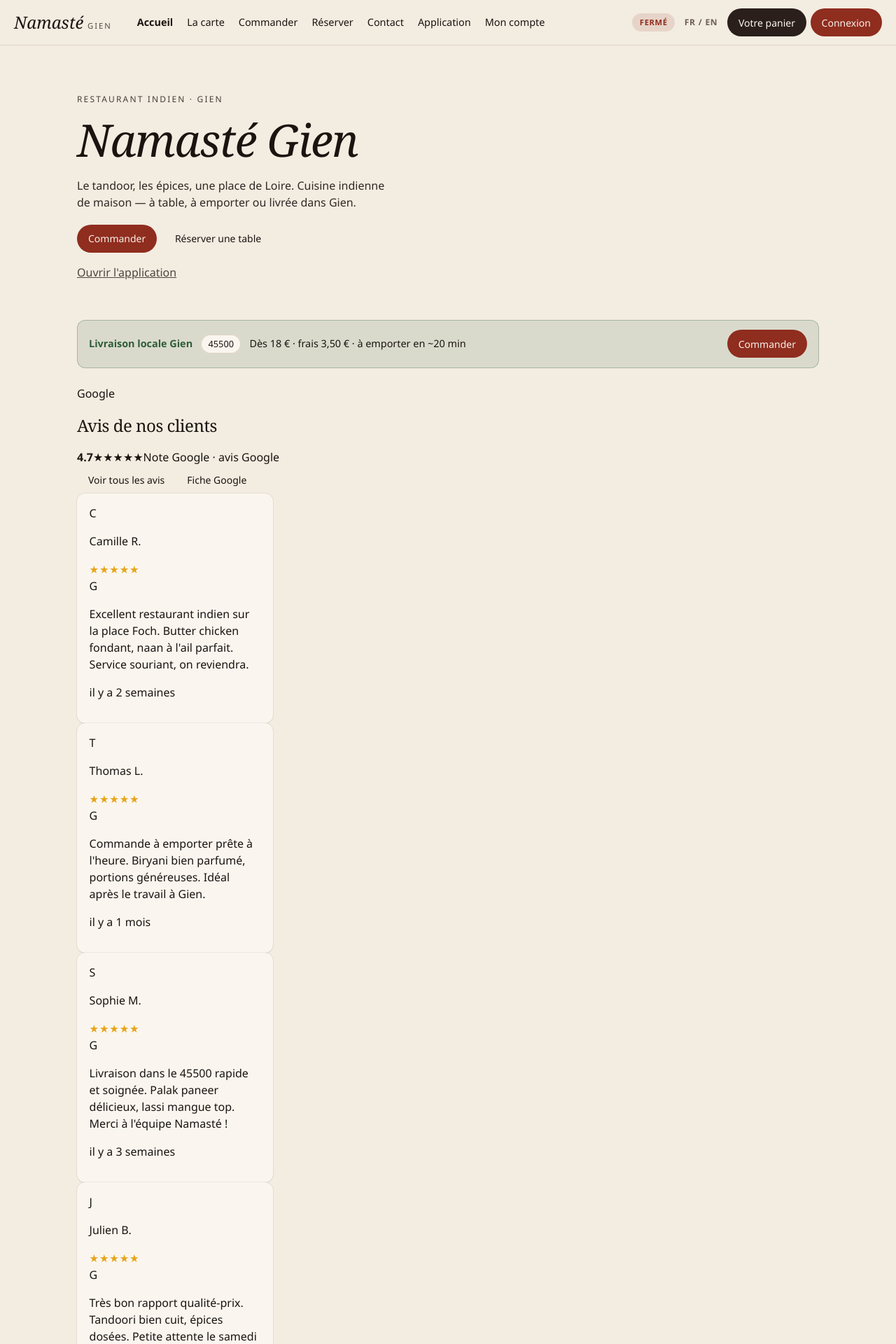
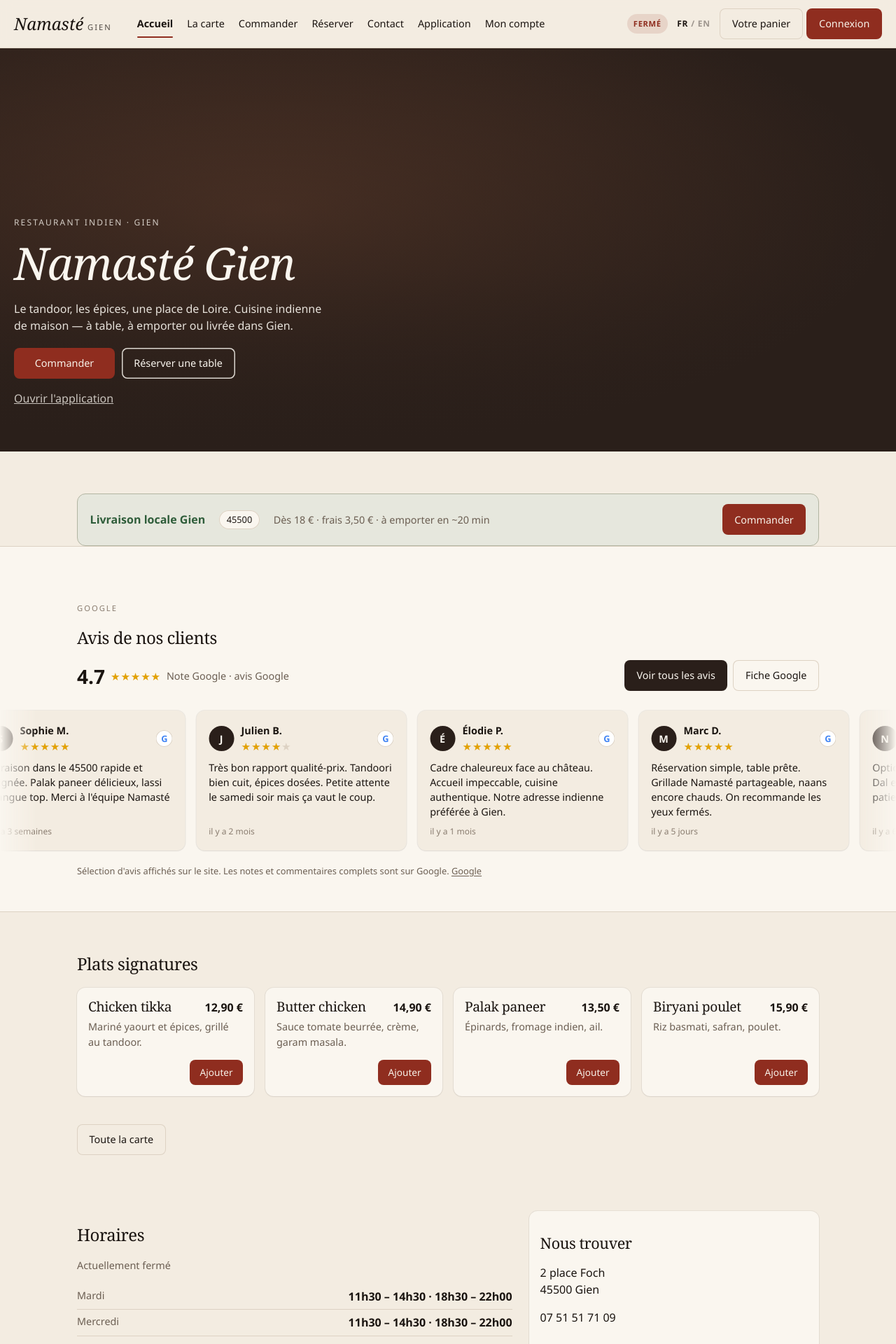
Before and after one commit to Souravsuvro/namaste-gien, a React (Vite) app: page / in a window 1280 px wide. Shown: the top 1920 px of the page at 70% size. Built offline with nearby package versions, Linux system fonts and the light colour scheme.

Commit message:
ux: full styles — hover polish, sticky cart, dish cards, hero outline CTA

```diff
--- a/src/index.css
+++ b/src/index.css
@@ -54,240 +54,290 @@ button:disabled { opacity: 0.45; cursor: not-allowed; }
   display: inline-flex; align-items: center; gap: 0.25rem;
   height: 2.5rem; padding: 0 0.5rem; border: 0; background: transparent;
   font-size: 0.75rem; font-weight: 600; letter-spacing: 0.06em;
-  text-transform: uppercase; color: var(--muted);
+  text-transform: uppercase; color: var(--ink);
 }
-.lang-toggle span.is-active { color: var(--ink); }
-.cart-btn, .user-chip, .btn {
+.lang-toggle .dim { opacity: 0.4; }
+.btn {
   display: inline-flex; align-items: center; justify-content: center; gap: 0.4rem;
-  height: 2.5rem; padding: 0 1rem; border-radius: 999px; border: 0;
-  font-size: 0.875rem; font-weight: 500;
+  min-height: 2.75rem; padding: 0 1.1rem; border-radius: 8px; border: 0;
+  font-weight: 500; font-size: 0.9rem;
+  transition: background 0.15s ease, color 0.15s ease, transform 0.12s ease, box-shadow 0.15s ease, filter 0.15s ease;
 }
+.btn:hover:not(:disabled) { filter: brightness(1.06); }
+.btn:active:not(:disabled) { transform: scale(0.98); }
 .btn-primary { background: var(--chili); color: var(--chili-fg); }
-.btn-secondary { background: var(--walnut); color: var(--cream); }
+.btn-primary:hover:not(:disabled) { background: color-mix(in srgb, var(--chili) 88%, #000); filter: none; }
+.btn-walnut { background: var(--walnut); color: var(--cream); }
+.btn-walnut:hover:not(:disabled) { background: color-mix(in srgb, var(--walnut) 85%, #fff); filter: none; }
+.btn-outline { background: transparent; color: var(--ink); box-shadow: inset 0 0 0 1px var(--line); }
+.btn-outline:hover:not(:disabled) { background: color-mix(in srgb, var(--ink) 4%, transparent); filter: none; }
+.btn-google { background: #fff; color: #1a1410; box-shadow: inset 0 0 0 1px var(--line); width: 100%; }
+.btn-sm { min-height: 2.25rem; padding: 0 0.9rem; font-size: 0.85rem; }
+.btn-hero-outline {
+  background: transparent;
+  color: var(--cream);
+  box-shadow: inset 0 0 0 1.5px rgba(250, 246, 239, 0.85);
+}
+.btn-hero-outline:hover:not(:disabled) {
+  background: rgba(250, 246, 239, 0.12);
+  filter: none;
+}
 .btn-ghost {
-  background: transparent; box-shadow: inset 0 0 0 1px var(--line); color: var(--ink);
+  background: transparent;
+  color: var(--muted);
+  box-shadow: none;
 }
-.btn-sm { height: 2rem; padding: 0 0.75rem; font-size: 0.8rem; }
-.cart-btn { background: var(--walnut); color: var(--cream); }
-.user-chip {
-  background: var(--cream); box-shadow: var(--shadow); color: var(--ink);
-  max-width: 10rem; overflow: hidden; text-overflow: ellipsis; white-space: nowrap;
-}
-.main { flex: 1; width: 100%; max-width: 1100px; margin: 0 auto; padding: 1.5rem 1.25rem 3rem; }
-.site-footer {
-  border-top: 1px solid var(--line);
-  padding: 2rem 1.25rem;
-  background: var(--walnut);
+.main { flex: 1; }
+.footer { background: var(--walnut); color: var(--cream); padding: 2rem 1.25rem; font-size: 0.85rem; }
+.hero {
+  position: relative; min-height: 72dvh; display: flex; align-items: flex-end;
+  padding: 2rem 1.25rem 3rem;
+  background: linear-gradient(to top, #2a1f1a 0%, rgba(42, 31, 26, 0.55) 45%, rgba(42, 31, 26, 0.25) 100%),
+    radial-gradient(ellipse at 30% 40%, #5c3a2a, #2a1f1a 70%);
   color: var(--cream);
-}
-.footer-grid {
-  max-width: 1100px; margin: 0 auto;
-  display: grid; grid-template-columns: repeat(auto-fit, minmax(180px, 1fr)); gap: 1.5rem;
-}
-.footer-grid a { opacity: 0.85; }
-.footer-grid a:hover { opacity: 1; }
-.hero {
-  display: grid; gap: 1.5rem; padding: 2rem 0 2.5rem;
-}
-@media (min-width: 800px) {
-  .hero { grid-template-columns: 1.2fr 1fr; align-items: center; }
-  .nav { display: flex; }
 }
 .hero h1 { font-size: clamp(2.5rem, 6vw, 4rem); font-style: italic; margin: 0.4rem 0 0.75rem; }
 .hero p { max-width: 28rem; opacity: 0.9; }
 .hero-actions { display: flex; flex-wrap: wrap; gap: 0.6rem; margin-top: 1.25rem; }
-.kicker {
-  font-size: 0.75rem; font-weight: 600; letter-spacing: 0.14em;
-  text-transform: uppercase; color: var(--chili);
+.hero-actions .btn { min-width: 9rem; }
+.section { max-width: 1100px; margin: 0 auto; padding: 2.5rem 1.25rem; }
+.grid-menu { display: grid; gap: 1rem; grid-template-columns: repeat(auto-fill, minmax(240px, 1fr)); }
+.card {
+  background: var(--cream); border-radius: var(--radius); box-shadow: var(--shadow); padding: 1rem;
+  transition: box-shadow 0.18s ease, transform 0.18s ease;
 }
-.card {
-  background: var(--cream); border-radius: var(--radius);
-  box-shadow: var(--shadow); padding: 1.25rem;
+.card:hover {
+  box-shadow: 0 4px 14px rgba(26, 20, 16, 0.08), 0 0 0 1px rgba(26, 20, 16, 0.06);
 }
-.card-grid {
-  display: grid; grid-template-columns: repeat(auto-fill, minmax(240px, 1fr)); gap: 1rem;
+.card h3 { margin: 0 0 0.35rem; font-size: 1.2rem; }
+.muted { color: var(--muted); font-size: 0.9rem; }
+.price { font-variant-numeric: tabular-nums; font-weight: 600; }
+.badge {
+  display: inline-flex; padding: 0.15rem 0.55rem; border-radius: 999px;
+  font-size: 0.7rem; text-transform: uppercase; letter-spacing: 0.04em;
+  background: color-mix(in srgb, var(--chili) 12%, transparent); color: var(--chili);
 }
-.section-title { margin: 0 0 1rem; font-size: 1.75rem; }
-.menu-tabs {
-  display: flex; flex-wrap: wrap; gap: 0.4rem; margin-bottom: 1.25rem;
+.layout-2 { display: grid; gap: 1.5rem; }
+.form { display: grid; gap: 0.85rem; }
+.form label { display: grid; gap: 0.35rem; font-size: 0.85rem; font-weight: 500; }
+.form input, .form select, .form textarea {
+  min-height: 2.75rem; padding: 0.55rem 0.85rem; border-radius: 8px; border: 0;
+  background: var(--cream); box-shadow: inset 0 0 0 1px var(--line); color: var(--ink);
+  transition: box-shadow 0.15s ease;
 }
-.menu-tabs button {
-  height: 2.25rem; padding: 0 0.9rem; border-radius: 999px; border: 0;
-  background: transparent; box-shadow: inset 0 0 0 1px var(--line);
+.form input:focus, .form select:focus, .form textarea:focus {
+  outline: none; box-shadow: inset 0 0 0 2px var(--chili);
 }
-.menu-tabs button.active { background: var(--walnut); color: var(--cream); box-shadow: none; }
-.menu-item {
-  display: flex; justify-content: space-between; gap: 1rem; align-items: flex-start;
+.tabs { display: flex; gap: 0.4rem; flex-wrap: wrap; margin-bottom: 1rem; }
+.chip {
+  min-height: 2.4rem; padding: 0 0.9rem; border-radius: 999px; border: 0;
+  background: var(--cream); color: var(--ink); font-size: 0.85rem;
+  transition: background 0.15s ease, color 0.15s ease; cursor: pointer;
 }
-.menu-item h3 { margin: 0 0 0.25rem; font-size: 1.1rem; }
-.menu-item p { margin: 0; font-size: 0.9rem; color: var(--muted); }
-.price { font-weight: 600; white-space: nowrap; }
-.sold-out { opacity: 0.55; }
-.sold-out .price::after { content: " · épuisé"; font-weight: 500; font-size: 0.8rem; }
-.form-grid { display: grid; gap: 0.85rem; }
-.form-row { display: grid; gap: 0.35rem; }
-.form-row label { font-size: 0.8rem; font-weight: 600; color: var(--muted); }
-.form-row input, .form-row select, .form-row textarea {
-  height: 2.75rem; padding: 0 0.85rem; border-radius: 10px;
-  border: 1px solid var(--line); background: #fff; color: var(--ink);
+.chip:hover:not(.active) {
+  background: color-mix(in srgb, var(--walnut) 8%, var(--cream));
 }
-.form-row textarea { height: auto; min-height: 5rem; padding: 0.75rem 0.85rem; resize: vertical; }
-.form-row input:focus, .form-row select:focus, .form-row textarea:focus {
-  outline: 2px solid color-mix(in srgb, var(--chili) 45%, transparent); outline-offset: 1px;
-}
-.field-error { color: var(--chili); font-size: 0.8rem; }
+.chip.active { background: var(--walnut); color: var(--cream); }
 .table { width: 100%; border-collapse: collapse; font-size: 0.9rem; }
 .table th, .table td { text-align: left; padding: 0.75rem 0.5rem; border-bottom: 1px solid var(--line); }
 .stat-row { display: grid; grid-template-columns: repeat(auto-fit, minmax(140px, 1fr)); gap: 0.75rem; margin-bottom: 1.5rem; }
 .stat { background: var(--cream); border-radius: var(--radius); padding: 1rem; box-shadow: var(--shadow); }
-.stat strong { display: block; font-size: 1.4rem; }
-.stat span { font-size: 0.8rem; color: var(--muted); }
-.badge {
-  display: inline-flex; align-items: center; height: 1.5rem; padding: 0 0.55rem;
-  border-radius: 999px; font-size: 0.7rem; font-weight: 600; letter-spacing: 0.04em;
-  text-transform: uppercase;
+.stat strong { display: block; font-size: 1.4rem; font-variant-numeric: tabular-nums; }
+.phone-frame {
+  max-width: 430px; margin: 0 auto; min-height: 100dvh; background: var(--paper);
+  box-shadow: var(--shadow); display: flex; flex-direction: column;
 }
-.badge-received { background: #e8dff0; color: #4a3560; }
-.badge-preparing { background: #f5e6c8; color: #6b4e16; }
-.badge-ready { background: #d8eadc; color: var(--success); }
-.badge-collected, .badge-delivered { background: #d4e4f0; color: #1e4a6e; }
-.badge-cancelled { background: #f0d8d4; color: var(--chili); }
-.badge-confirmed { background: #d8eadc; color: var(--success); }
-.toast-host {
-  position: fixed; bottom: 1.25rem; right: 1.25rem; z-index: 100;
-  display: flex; flex-direction: column; gap: 0.5rem; max-width: min(20rem, calc(100vw - 2rem));
+.app-stage { min-height: 100dvh; background: var(--walnut); }
+.app-tabs {
+  display: grid; grid-template-columns: repeat(5, 1fr);
+  border-top: 1px solid var(--line); background: var(--cream);
 }
-.toast {
-  padding: 0.75rem 1rem; border-radius: 10px; background: var(--walnut); color: var(--cream);
-  box-shadow: 0 8px 24px rgba(0,0,0,0.18); font-size: 0.9rem; animation: toast-in 0.25s ease;
+.app-tabs a {
+  display: flex; flex-direction: column; align-items: center; justify-content: center;
+  gap: 0.2rem; height: 4rem; font-size: 0.7rem; color: var(--muted);
 }
-.toast.err { background: var(--chili); }
-@keyframes toast-in { from { opacity: 0; transform: translateY(8px); } to { opacity: 1; transform: none; } }
-.order-tracker {
-  display: flex; gap: 0; margin: 0.75rem 0 0; padding: 0; list-style: none;
+.app-tabs a.active { color: var(--chili); }
+.alert {
+  padding: 0.75rem 1rem; border-radius: 8px;
+  background: color-mix(in srgb, var(--chili) 10%, var(--cream)); color: var(--chili); font-size: 0.9rem;
 }
-.order-tracker li {
-  flex: 1; text-align: center; font-size: 0.7rem; color: var(--subtle); position: relative;
-  padding-top: 1.25rem;
+.success {
+  background: color-mix(in srgb, var(--success) 12%, var(--cream)); color: var(--success);
 }
-.order-tracker li::before {
-  content: ""; position: absolute; top: 0.35rem; left: 50%; width: 0.65rem; height: 0.65rem;
-  margin-left: -0.325rem; border-radius: 50%; background: var(--line);
+.divider { display: flex; align-items: center; gap: 0.75rem; color: var(--subtle); font-size: 0.8rem; }
+.divider::before, .divider::after { content: ""; flex: 1; height: 1px; background: var(--line); }
+@media (min-width: 800px) {
+  .nav { display: flex; }
+  .layout-2 { grid-template-columns: 1.2fr 0.8fr; }
+  .app-stage { display: flex; justify-content: center; padding: 1.5rem; }
+  .phone-frame { border-radius: 24px; overflow: hidden; min-height: calc(100dvh - 3rem); }
 }
-.order-tracker li.done { color: var(--success); }
-.order-tracker li.done::before { background: var(--success); }
-.order-tracker li.current { color: var(--chili); font-weight: 600; }
-.order-tracker li.current::before { background: var(--chili); box-shadow: 0 0 0 3px color-mix(in srgb, var(--chili) 25%, transparent); }
-.order-tracker li:not(:last-child)::after {
-  content: ""; position: absolute; top: 0.55rem; left: calc(50% + 0.45rem); right: calc(-50% + 0.45rem);
-  height: 2px; background: var(--line);
+
+.reviews-section {
+  background: var(--cream);
+  border-top: 1px solid var(--line);
+  border-bottom: 1px solid var(--line);
+  padding: 2.5rem 0 1.5rem;
+  overflow: hidden;
 }
-.order-tracker li.done:not(:last-child)::after { background: var(--success); }
-.reviews-marquee {
-  overflow: hidden; mask-image: linear-gradient(90deg, transparent, #000 8%, #000 92%, transparent);
-  -webkit-mask-image: linear-gradient(90deg, transparent, #000 8%, #000 92%, transparent);
-  margin: 1.5rem 0;
+.reviews-header {
+  display: flex; flex-wrap: wrap; gap: 1.25rem; justify-content: space-between;
+  align-items: flex-end; padding-bottom: 1.5rem;
 }
-.reviews-track {
+.reviews-kicker {
+  font-size: 0.7rem; letter-spacing: 0.18em; text-transform: uppercase;
+  color: var(--subtle); margin: 0 0 0.35rem;
+}
+.reviews-score {
+  display: flex; flex-wrap: wrap; align-items: center; gap: 0.5rem; margin-top: 0.5rem;
+}
+.reviews-score strong { font-size: 1.75rem; font-variant-numeric: tabular-nums; }
+.reviews-actions { display: flex; flex-wrap: wrap; gap: 0.5rem; }
+.stars { color: #e2a106; letter-spacing: 0.05em; font-size: 0.95rem; }
+.stars-empty { color: var(--line); }
+.marquee {
+  mask-image: linear-gradient(90deg, transparent, #000 4%, #000 96%, transparent);
+  -webkit-mask-image: linear-gradient(90deg, transparent, #000 4%, #000 96%, transparent);
+}
+.marquee-track {
   display: flex; gap: 1rem; width: max-content;
-  animation: marquee 45s linear infinite;
+  animation: marquee-scroll 55s linear infinite;
+  padding: 0.25rem 1.25rem 1rem;
 }
-.reviews-track:hover { animation-play-state: paused; }
-@keyframes marquee {
+.marquee:hover .marquee-track { animation-play-state: paused; }
+@keyframes marquee-scroll {
   from { transform: translateX(0); }
   to { transform: translateX(-50%); }
 }
+@media (prefers-reduced-motion: reduce) {
+  .marquee-track {
+    animation: none; flex-wrap: wrap; width: 100%; max-width: 1100px;
+    margin: 0 auto; justify-content: center;
+  }
+  .btn, .chip, .card, .nav a { transition: none; }
+  .btn:active:not(:disabled) { transform: none; }
+}
 .review-card {
-  width: 280px; flex-shrink: 0; padding: 1rem 1.1rem;
-  background: var(--cream); border-radius: var(--radius); box-shadow: var(--shadow);
+  flex: 0 0 300px; background: var(--paper); border-radius: var(--radius);
+  box-shadow: var(--shadow); padding: 1.1rem; display: flex; flex-direction: column; gap: 0.55rem;
 }
-.review-card .stars { color: #e8a317; letter-spacing: 0.05em; font-size: 0.95rem; }
-.review-card .author { font-weight: 600; font-size: 0.9rem; margin-top: 0.5rem; }
-.review-card .text { font-size: 0.85rem; color: var(--muted); margin: 0.35rem 0 0; }
-.google-badge {
-  display: inline-flex; align-items: center; gap: 0.35rem;
-  font-size: 0.75rem; font-weight: 600; color: var(--muted);
+.review-card-top { display: flex; align-items: center; gap: 0.65rem; }
+.review-avatar {
+  width: 2.25rem; height: 2.25rem; border-radius: 50%; background: var(--walnut);
+  color: var(--cream); display: flex; align-items: center; justify-content: center;
+  font-weight: 600; font-size: 0.9rem;
 }
-.phone-frame {
-  max-width: 390px; margin: 0 auto;
-  border: 10px solid var(--walnut); border-radius: 36px;
-  background: var(--cream); overflow: hidden;
-  box-shadow: 0 20px 50px rgba(26,20,16,0.2);
+.review-author { margin: 0; font-weight: 600; font-size: 0.9rem; }
+.review-text { margin: 0; font-size: 0.9rem; line-height: 1.45; color: var(--ink); flex: 1; }
+.review-meta { margin: 0; font-size: 0.75rem; color: var(--subtle); }
+.google-g {
+  margin-left: auto; width: 1.5rem; height: 1.5rem; border-radius: 50%;
+  background: #fff; box-shadow: inset 0 0 0 1px var(--line); color: #4285f4;
+  font-weight: 700; font-size: 0.8rem; display: flex; align-items: center; justify-content: center;
 }
-.phone-frame .phone-status {
-  display: flex; justify-content: space-between; padding: 0.5rem 1rem;
-  font-size: 0.7rem; font-weight: 600; background: var(--walnut); color: var(--cream);
-}
-.phone-body { min-height: 520px; padding: 0.75rem; }
-.phone-tabs {
-  display: flex; border-top: 1px solid var(--line); background: #fff;
-}
-.phone-tabs button {
-  flex: 1; height: 3.25rem; border: 0; background: transparent;
-  font-size: 0.65rem; font-weight: 600; color: var(--subtle);
-  display: flex; flex-direction: column; align-items: center; justify-content: center; gap: 0.15rem;
-}
-.phone-tabs button.active { color: var(--chili); }
-.skip-link {
-  position: absolute; left: -9999px; top: 0; z-index: 1000;
-  padding: 0.5rem 1rem; background: var(--chili); color: var(--chili-fg);
-}
-.skip-link:focus { left: 1rem; top: 1rem; }
-:focus-visible { outline: 2px solid var(--chili); outline-offset: 2px; }
-.nav-burger {
-  display: flex; width: 2.5rem; height: 2.5rem; align-items: center; justify-content: center;
-  border: 0; background: transparent; border-radius: 8px;
-}
-.nav-burger span, .nav-burger span::before, .nav-burger span::after {
-  display: block; width: 1.15rem; height: 2px; background: var(--ink); position: relative;
-}
-.nav-burger span::before, .nav-burger span::after {
-  content: ""; position: absolute; left: 0;
-}
-.nav-burger span::before { top: -6px; }
-.nav-burger span::after { top: 6px; }
-.mobile-nav-overlay {
-  position: fixed; inset: 0; z-index: 50; background: rgba(26,20,16,0.45);
-  opacity: 0; pointer-events: none; transition: opacity 0.2s;
-}
-.mobile-nav-overlay.open { opacity: 1; pointer-events: auto; }
-.mobile-nav-drawer {
-  position: absolute; top: 0; right: 0; bottom: 0; width: min(18rem, 85vw);
-  background: var(--cream); padding: 1.25rem; box-shadow: -8px 0 24px rgba(0,0,0,0.12);
-  transform: translateX(100%); transition: transform 0.25s ease;
-}
-.mobile-nav-overlay.open .mobile-nav-drawer { transform: none; }
-.mobile-nav-drawer a {
-  display: block; padding: 0.75rem 0; border-bottom: 1px solid var(--line);
-  font-weight: 500;
-}
+.reviews-footnote { padding-top: 0.25rem !important; padding-bottom: 1.5rem !important; font-size: 0.8rem; }
+.reviews-footnote a { text-decoration: underline; text-underline-offset: 2px; }
+
 .delivery-banner {
-  display: flex; flex-wrap: wrap; align-items: center; gap: 0.75rem;
-  padding: 0.85rem 1rem; border-radius: var(--radius);
-  background: color-mix(in srgb, var(--success) 12%, transparent);
-  border: 1px solid color-mix(in srgb, var(--success) 30%, transparent);
-  margin-bottom: 1.5rem; font-size: 0.9rem;
+  display: flex; flex-wrap: wrap; align-items: center; gap: 0.75rem 1.25rem;
+  background: color-mix(in srgb, var(--success) 10%, var(--cream));
+  border: 1px solid color-mix(in srgb, var(--success) 25%, var(--line));
+  border-radius: var(--radius); padding: 0.9rem 1.1rem; margin-top: 1.25rem;
 }
 .delivery-banner strong { color: var(--success); }
 .zone-chip {
   display: inline-flex; align-items: center; gap: 0.35rem;
-  padding: 0.25rem 0.65rem; border-radius: 999px;
-  background: var(--cream); font-size: 0.8rem; font-weight: 500;
-  box-shadow: inset 0 0 0 1px var(--line);
+  padding: 0.25rem 0.65rem; border-radius: 999px; background: var(--cream);
+  font-size: 0.8rem; font-weight: 500; box-shadow: inset 0 0 0 1px var(--line);
 }
+
 .open-pill {
-  font-size: 0.7rem; font-weight: 600; letter-spacing: 0.06em;
-  text-transform: uppercase; padding: 0.3rem 0.65rem; border-radius: 999px;
-  background: color-mix(in srgb, var(--success) 15%, transparent); color: var(--success);
+  font-size: 0.7rem; font-weight: 600; letter-spacing: 0.06em; text-transform: uppercase;
+  padding: 0.35rem 0.55rem; border-radius: 999px;
+  background: color-mix(in srgb, var(--success) 14%, transparent); color: var(--success);
 }
 .open-pill.is-closed {
   background: color-mix(in srgb, var(--chili) 12%, transparent); color: var(--chili);
 }
+.footer-grid {
+  max-width: 1100px; margin: 0 auto; display: grid; gap: 1.5rem;
+  grid-template-columns: repeat(auto-fit, minmax(180px, 1fr));
+}
+.footer-grid a:hover { text-decoration: underline; }
+.slot-grid {
+  display: grid; grid-template-columns: repeat(4, minmax(0, 1fr)); gap: 0.4rem;
+}
+.qty-btn { min-height: 2.2rem !important; padding: 0 0.65rem !important; }
+.totals { display: grid; gap: 0.35rem; font-size: 0.9rem; }
+.totals > div { display: flex; justify-content: space-between; }
+.total-row { font-weight: 600; padding-top: 0.35rem; border-top: 1px solid var(--line); }
+.form-label { font-size: 0.85rem; font-weight: 500; margin: 0.25rem 0 0; }
+
+.toast-host {
+  position: fixed; top: 1rem; left: 50%; transform: translateX(-50%); z-index: 100;
+  display: flex; flex-direction: column; gap: 0.4rem;
+  width: min(360px, calc(100vw - 2rem)); pointer-events: none;
+}
+.toast {
+  pointer-events: auto; border: 0; border-radius: 8px; padding: 0.75rem 1rem;
+  font-size: 0.9rem; text-align: left; box-shadow: var(--shadow); animation: toast-in 0.25s ease;
+}
+.toast-ok { background: var(--walnut); color: var(--cream); }
+.toast-err { background: var(--chili); color: var(--chili-fg); }
+@keyframes toast-in {
+  from { opacity: 0; transform: translateY(-6px); }
+  to { opacity: 1; transform: translateY(0); }
+}
+
+.tracker {
+  list-style: none; padding: 0.75rem 0 0.25rem; margin: 0; display: grid; gap: 0.35rem;
+}
+.tracker li {
+  display: flex; align-items: center; gap: 0.5rem; font-size: 0.8rem; color: var(--subtle);
+}
+.tracker li.done { color: var(--success); font-weight: 500; }
+.tracker .dot {
+  width: 0.55rem; height: 0.55rem; border-radius: 50%; background: var(--line);
+}
+.tracker li.done .dot { background: var(--success); }
+
+.skip-link {
+  position: absolute; left: -999px; top: 0.5rem; z-index: 1000;
+  background: var(--chili); color: var(--chili-fg); padding: 0.5rem 1rem; border-radius: 8px;
+}
+.skip-link:focus { left: 0.5rem; }
+:focus-visible { outline: 2px solid var(--chili); outline-offset: 2px; }
+.btn:focus-visible, .chip:focus-visible, .lang-toggle:focus-visible {
+  outline: 2px solid var(--chili); outline-offset: 2px;
+}
+.nav-burger {
+  display: flex; flex-direction: column; justify-content: center; gap: 5px;
+  width: 2.5rem; height: 2.5rem; padding: 0.4rem; border: 0; background: transparent;
+}
+.nav-burger span {
+  display: block; height: 2px; background: var(--ink); border-radius: 1px;
+}
+.mobile-nav-overlay {
+  position: fixed; inset: 0; z-index: 50; display: flex;
+}
+.mobile-nav {
+  width: min(280px, 85vw); background: var(--paper); padding: 1.25rem;
+  display: flex; flex-direction: column; gap: 0.85rem; box-shadow: var(--shadow);
+  animation: slide-in 0.22s cubic-bezier(0.22, 1, 0.36, 1); z-index: 2;
+}
+.mobile-nav a { font-size: 1.05rem; padding: 0.35rem 0; }
+.mobile-nav a.active { font-weight: 600; color: var(--chili); }
+.mobile-nav-backdrop {
+  flex: 1; border: 0; background: rgba(26, 20, 16, 0.45);
+}
+@keyframes slide-in {
+  from { transform: translateX(-12px); opacity: 0.8; }
+  to { transform: translateX(0); opacity: 1; }
+}
 .cart-count {
   display: inline-flex; align-items: center; justify-content: center;
-  min-width: 1.25rem; height: 1.25rem; margin-left: 0.35rem;
-  padding: 0 0.35rem; border-radius: 999px;
-  background: var(--chili); color: var(--chili-fg);
+  min-width: 1.25rem; height: 1.25rem; margin-left: 0.35rem; padding: 0 0.35rem;
+  border-radius: 999px; background: var(--chili); color: var(--chili-fg);
   font-size: 0.7rem; font-weight: 700;
 }
 .footer-label {
@@ -299,11 +349,57 @@ button:disabled { opacity: 0.45; cursor: not-allowed; }
   padding: 0.75rem 1rem; border-bottom: 1px solid var(--line);
 }
 .app-header .lang-toggle { margin-left: auto; }
+.nav a {
+  position: relative; padding: 0.2rem 0; transition: color 0.15s ease;
+}
+.nav a:hover { color: var(--chili); }
+.nav a.active::after {
+  content: ""; position: absolute; left: 0; right: 0; bottom: -0.35rem;
+  height: 2px; background: var(--chili); border-radius: 1px;
+}
+.dish-card { display: flex; flex-direction: column; gap: 0.35rem; }
+.dish-card-top {
+  display: flex; justify-content: space-between; align-items: flex-start; gap: 0.65rem;
+}
+.dish-card-top h3 { margin: 0; flex: 1; }
+.dish-desc { margin: 0; flex: 1; }
+.dish-card-actions {
+  display: flex; justify-content: flex-end; margin-top: 0.55rem;
+}
+.page-head {
+  display: flex; flex-wrap: wrap; align-items: flex-end; justify-content: space-between; gap: 1rem;
+}
+.page-head-cta { flex-shrink: 0; }
+.sticky-tabs {
+  position: sticky; top: 3.75rem; z-index: 20;
+  background: color-mix(in srgb, var(--paper) 92%, transparent);
+  backdrop-filter: blur(8px); padding: 0.5rem 0;
+  margin-left: -0.15rem; margin-right: -0.15rem;
+}
+.sticky-cart-bar {
+  position: sticky; bottom: 0; z-index: 35;
+  padding: 0.65rem 1rem calc(0.65rem + env(safe-area-inset-bottom, 0px));
+  background: color-mix(in srgb, var(--cream) 94%, transparent);
+  backdrop-filter: blur(10px); border-top: 1px solid var(--line);
+  box-shadow: 0 -4px 16px rgba(26, 20, 16, 0.06);
+}
+.sticky-cart-inner {
+  max-width: 1100px; margin: 0 auto; display: flex;
+  align-items: center; justify-content: space-between; gap: 1rem;
+}
+.empty-state {
+  text-align: center; padding: 2.5rem 1rem; max-width: 28rem; margin: 0 auto;
+}
+.empty-state .btn { margin-top: 1.25rem; }
 @media (min-width: 800px) {
   .nav-burger { display: none; }
   .mobile-nav-overlay { display: none !important; }
 }
 @media (max-width: 799px) {
+  .header-actions .open-pill { display: none; }
   .header-actions .user-chip { display: none; }
   .header-actions .cart-btn { padding: 0 0.65rem; font-size: 0.8rem; }
+  .slot-grid { grid-template-columns: repeat(3, minmax(0, 1fr)); }
+  .sticky-tabs { top: 3.4rem; }
+  .section-menu { padding-bottom: 5rem; }
 }
```
